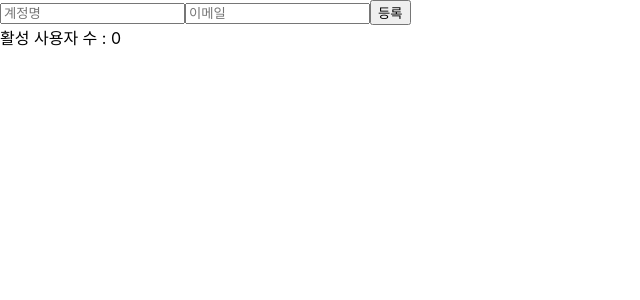
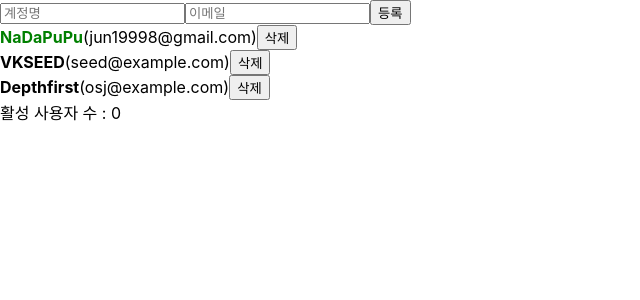
Before and after one commit to NaDaPuPu/begin-react, a React (Create React App) app: page / in a window 1280 px wide. Shown: the top 300 px of the page, without its empty margins (0-640 px from the left). Built offline with nearby package versions, Linux system fonts and the light colour scheme.

Commit message:
Chapter 1.20. useReducer 비구조화 할당

```diff
--- a/src/App.js
+++ b/src/App.js
@@ -1,4 +1,4 @@
-import React, { useState, useRef, useMemo, useCallback } from 'react';
+import React, { useRef, useReducer, useMemo, useCallback } from 'react';
 import UserList from './UserList';
 import CreateUser from './CreateUser';
 
@@ -34,11 +34,19 @@ const initialState = {
   ]
 }
 
+function reducer(state, action) {
+  return state;
+}
+
 function App() {
+  const [state, dispatch] = useReducer(reducer, initialState);
+  const { users } = state;
+  const { username, email } = state.inputs;
+
   return (
     <>
-      <CreateUser />
-      <UserList users={[]}/>
+      <CreateUser username={username} email={email}/>
+      <UserList users={users}/>
       <div>활성 사용자 수 : 0</div>
     </>
   );
```
